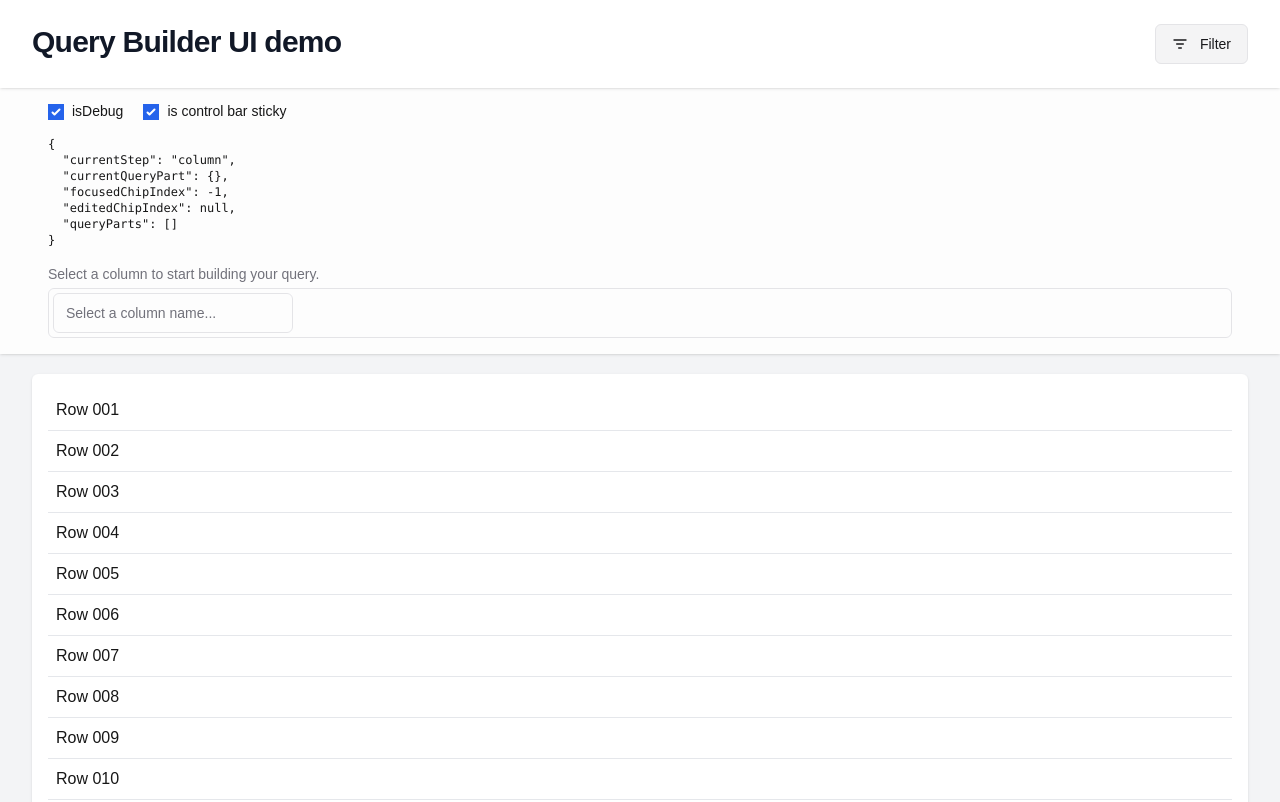
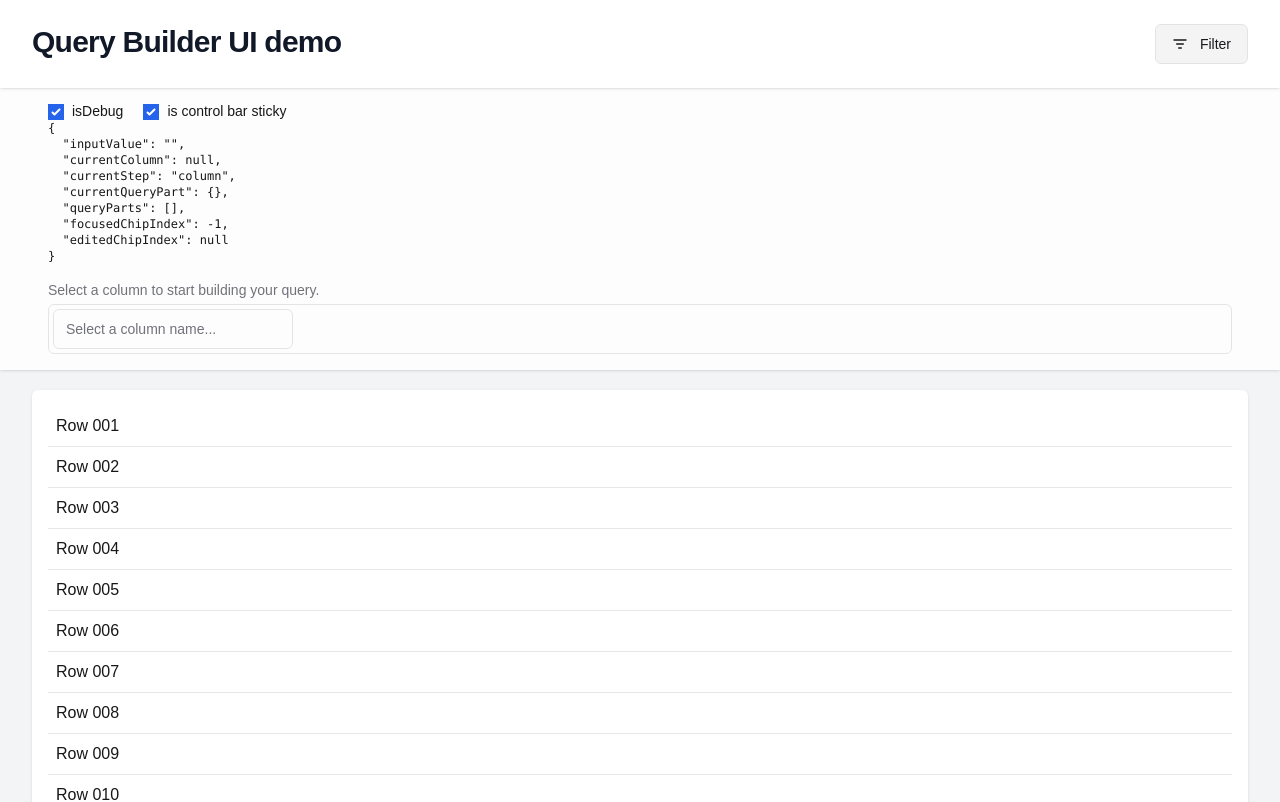
Before and after one commit to iamvanja/ui-query-builder, a Next.js app: page / in a window 1280 px wide. Shown: the top 802 px of the page. Built offline with nearby package versions, Linux system fonts and the light colour scheme.

Commit message:
Expand on the global context (Debug, TopBar)

```diff
--- /dev/null
+++ b/components/query-builder/components/Debug.tsx
@@ -0,0 +1,35 @@
+import { useContext } from "react";
+import { GlobalContext, GlobalContextValue } from "../contexts";
+import { cn } from "../utils";
+
+type DebugRendererProps = {
+  state: object;
+  className?: string;
+};
+export type DebugRenderer = (props: DebugRendererProps) => React.JSX.Element;
+
+export const DefaultDebug: DebugRenderer = ({ state, className }) => {
+  return (
+    <pre
+      className={cn(
+        "text-xs margin-auto overflow-auto max-h-[200px] mb-2",
+        className
+      )}
+    >
+      {JSON.stringify(state, null, 2)}
+    </pre>
+  );
+};
+
+type DebugProps = {
+  render?: DebugRenderer;
+};
+export const Debug = ({ render = DefaultDebug }: DebugProps) => {
+  const context = useContext(GlobalContext) || ({} as GlobalContextValue);
+  const { privateAPIref, classNames } = context;
+
+  return render({
+    state: privateAPIref.current.state,
+    className: classNames.debug,
+  });
+};
--- a/components/query-builder/components/QueryBuilder.tsx
+++ b/components/query-builder/components/QueryBuilder.tsx
@@ -1,37 +1,42 @@
 import React, { useCallback, useEffect, useRef } from "react";
 import { AutoComplete } from "./Autocomplete";
-import { Step, QueryPart, Column } from "../types";
+import { Step, QueryPart, Column, ClassNames } from "../types";
 import { getPropsPerStep } from "../utils";
 import { Chip } from "./Chip";
-import { HelperText } from "./HelperText";
 import { Button } from "./Button";
 import { ChevronLeft } from "lucide-react";
 import { cn } from "../utils";
 
 import { GlobalContext } from "../contexts";
 import { usePrivateAPI } from "../hooks/usePrivateAPI";
+import { Debug, DebugRenderer } from "./Debug";
+import { TopBar, TopBarRenderer } from "./TopBar";
 
-interface QueryBuilderProps {
+export type QueryBuilderProps = {
   columns: Column[];
   isDebug?: boolean;
-  rootClassName?: string;
+  classNames?: ClassNames;
   onFilterChange?: (queryParts: QueryPart[]) => void;
   initialFilter?: QueryPart[];
   localStorageKey?: string;
   shouldPersistData?: boolean;
   shouldFocusOnMount?: boolean;
-}
+  renderDebug?: DebugRenderer;
+  renderTopBar?: TopBarRenderer;
+};
 const LS_QUERY_PARTS_KEY = "filter";
 
 const QueryBuilder: React.FC<QueryBuilderProps> = ({
   columns,
   isDebug = false,
-  rootClassName,
+  classNames = {},
   onFilterChange,
   initialFilter = [],
   localStorageKey = LS_QUERY_PARTS_KEY,
   shouldPersistData = false,
   shouldFocusOnMount = false,
+  renderDebug,
+  renderTopBar,
 }) => {
   const privateAPIref = usePrivateAPI({
     initialFilter,
@@ -122,11 +127,6 @@
     privateAPIref.current.setInputValue(partToEdit.column);
     privateAPIref.current.setCurrentStep(Step.column);
     privateAPIref.current.setEditedChipIndex(index);
-    inputRef.current?.focus();
-  };
-
-  const handleRemoveAllQueryParts = () => {
-    privateAPIref.current.setQueryParts([]);
     inputRef.current?.focus();
   };
 
@@ -239,42 +239,13 @@
   };
 
   return (
-    <GlobalContext.Provider value={{ inputRef, privateAPIref }}>
-      <div className={cn("w-full relative", rootClassName)}>
-        {isDebug && (
-          <pre className="text-xs margin-auto overflow-auto max-h-[200px] mb-2">
-            {JSON.stringify(
-              {
-                currentStep: privateAPIref.current.state.currentStep,
-                currentQueryPart: privateAPIref.current.state.currentQueryPart,
-                focusedChipIndex: privateAPIref.current.state.focusedChipIndex,
-                editedChipIndex: privateAPIref.current.state.editedChipIndex,
-                queryParts: privateAPIref.current.state.queryParts,
-              },
-              null,
-              2
-            )}
-          </pre>
-        )}
+    <GlobalContext.Provider value={{ inputRef, privateAPIref, classNames }}>
+      <div className={cn("w-full relative", classNames.root)}>
+        {isDebug && <Debug render={renderDebug} />}
 
-        <div className="mb-1 flex justify-between items-end">
-          <HelperText
-            step={privateAPIref.current.state.currentStep}
-            column={privateAPIref.current.state.currentQueryPart.column}
-            comparator={privateAPIref.current.state.currentQueryPart.comparator}
-            isChipFocused={privateAPIref.current.state.focusedChipIndex > -1}
-          />
+        <TopBar render={renderTopBar} />
 
-          {privateAPIref.current.state.queryParts.length > 0 && (
-            <Button
-              variant="ghost"
-              size="sm"
-              onClick={handleRemoveAllQueryParts}
-            >
-              Remove All
-            </Button>
-          )}
-        </div>
+        {/* todo: MainRow component, handle focus/blur styling */}
         <div className="flex flex-wrap items-center gap-1 p-1 border rounded-md">
           {privateAPIref.current.state.queryParts.map((part, index) => (
             <Chip
--- a/components/query-builder/components/HelperText.tsx
+++ b/components/query-builder/components/TopBar/DefaultHelperText.tsx
@@ -1,13 +1,20 @@
-import { QueryPart, Step } from "../types";
+import { QueryPart, Step } from "../../types";
+import { cn } from "../../utils";
 
-type ChipProps = {
+export type DefaultHelperTextProps = {
   step: Step;
   column?: QueryPart["column"];
   comparator?: QueryPart["comparator"];
   isChipFocused?: boolean;
+  className?: string;
 };
 
-const getText = ({ isChipFocused, step, column, comparator }: ChipProps) => {
+export const getText = ({
+  isChipFocused,
+  step,
+  column,
+  comparator,
+}: DefaultHelperTextProps) => {
   if (isChipFocused) {
     return "Use backspace to delete. Enter to edit. Left/Right Arrows or Tab/Shift+Tab to navigate between chips and the new filter input.";
   }
@@ -24,10 +31,13 @@
   }
 };
 
-const HelperText: React.FC<ChipProps> = (props) => {
+export const DefaultHelperText = ({
+  className,
+  ...props
+}: DefaultHelperTextProps) => {
   return (
-    <div className="mt-2 text-sm text-muted-foreground">{getText(props)}</div>
+    <div className={cn("mt-2 text-sm text-muted-foreground", className)}>
+      {getText(props)}
+    </div>
   );
 };
-
-export { HelperText };
--- /dev/null
+++ b/components/query-builder/components/TopBar/DefaultRemoveAllButton.tsx
@@ -0,0 +1,22 @@
+import { Button } from "../Button";
+
+export type DefaultRemoveAllButtonProps = {
+  onRemoveAll: () => void;
+  className?: string;
+};
+
+export const DefaultRemoveAllButton = ({
+  className,
+  onRemoveAll,
+}: DefaultRemoveAllButtonProps) => {
+  return (
+    <Button
+      variant="ghost"
+      size="sm"
+      className={className}
+      onClick={onRemoveAll}
+    >
+      Remove All
+    </Button>
+  );
+};
--- /dev/null
+++ b/components/query-builder/components/TopBar/TopBar.tsx
@@ -0,0 +1,58 @@
+import { useContext } from "react";
+import { ClassNames } from "../../types";
+import { GlobalContext, GlobalContextValue } from "../../contexts";
+import { cn } from "../../utils";
+import { DefaultHelperText, DefaultHelperTextProps } from "./DefaultHelperText";
+import { DefaultRemoveAllButton } from "./DefaultRemoveAllButton";
+
+type TopBarRendererProps = DefaultHelperTextProps & {
+  classNames?: ClassNames;
+  showRemoveAllButton?: boolean;
+  onRemoveAll?: () => void;
+};
+export type TopBarRenderer = (props: TopBarRendererProps) => React.JSX.Element;
+
+export const DefaultTopBar: TopBarRenderer = ({
+  showRemoveAllButton = false,
+  onRemoveAll,
+  classNames,
+  ...props
+}) => {
+  return (
+    <div
+      className={cn("mb-1 flex justify-between items-end", classNames?.topBar)}
+    >
+      <DefaultHelperText {...props} className={classNames?.helperText} />
+
+      {showRemoveAllButton && onRemoveAll && (
+        <DefaultRemoveAllButton
+          onRemoveAll={onRemoveAll}
+          className={classNames?.removeAllButton}
+        />
+      )}
+    </div>
+  );
+};
+
+type TopBarProps = {
+  render?: TopBarRenderer;
+};
+export const TopBar = ({ render = DefaultTopBar }: TopBarProps) => {
+  const context = useContext(GlobalContext) || ({} as GlobalContextValue);
+  const { privateAPIref, inputRef, classNames } = context;
+
+  const handleRemoveAllQueryParts = () => {
+    privateAPIref.current.setQueryParts([]);
+    inputRef.current?.focus();
+  };
+
+  return render({
+    step: privateAPIref.current.state.currentStep,
+    column: privateAPIref.current.state.currentQueryPart.column,
+    comparator: privateAPIref.current.state.currentQueryPart.comparator,
+    isChipFocused: privateAPIref.current.state.focusedChipIndex > -1,
+    showRemoveAllButton: privateAPIref.current.state.queryParts.length > 0,
+    onRemoveAll: handleRemoveAllQueryParts,
+    classNames,
+  });
+};
--- /dev/null
+++ b/components/query-builder/components/TopBar/index.ts
@@ -0,0 +1,3 @@
+export * from "./DefaultHelperText";
+export * from "./DefaultRemoveAllButton";
+export * from "./TopBar";
--- a/components/query-builder/contexts/GlobalContext.ts
+++ b/components/query-builder/contexts/GlobalContext.ts
@@ -1,9 +1,11 @@
 import React from "react";
 import { UsePrivateAPIState } from "../hooks";
+import { ClassNames } from "../types";
 
 export type GlobalContextValue = {
   privateAPIref: React.RefObject<UsePrivateAPIState>;
   inputRef: React.RefObject<HTMLInputElement | null>;
+  classNames: ClassNames;
 };
 
 export const GlobalContext = React.createContext<
--- a/components/query-builder/types.ts
+++ b/components/query-builder/types.ts
@@ -1,10 +1,10 @@
-enum Step {
+export enum Step {
   column = "column",
   comparator = "comparator",
   value = "value",
 }
 
-enum InputType {
+export enum InputType {
   string = "string",
   number = "number",
   enum = "enum",
@@ -12,17 +12,22 @@
   date = "date",
 }
 
-type QueryPart = {
+export type QueryPart = {
   column: string;
   comparator: string;
   value: string;
 };
 
-type Column = {
+export type Column = {
   name: string;
   inputType?: InputType;
   options?: string[];
 };
 
-export { Step, InputType };
-export type { QueryPart, Column };
+export type ClassNames = {
+  root?: string;
+  debug?: string;
+  topBar?: string;
+  helperText?: string;
+  removeAllButton?: string;
+};
```
